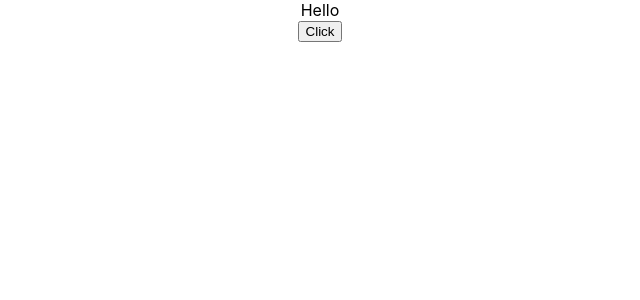
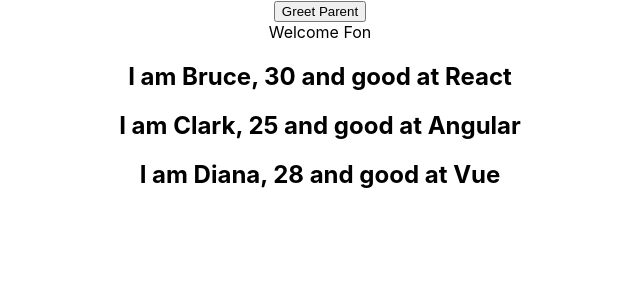
Before and after one commit to fonto1/reactTutorial, a React (Create React App) app: page / in a window 1280 px wide. Shown: the top 300 px of the page, without its empty margins (320-960 px from the left). Built offline with nearby package versions, Linux system fonts and the light colour scheme.

Commit message:
new lessons

```diff
--- a/src/App.js
+++ b/src/App.js
@@ -9,12 +9,15 @@ import Counter from "./components/Counter.js";
 import { FunctionClick } from "./components/FunctionClick.js";
 import { ClassClicks } from "./components/ClassClicks.js";
 import EventBind from "./components/EventBind.js";
+import ParentComponent from "./components/ParentComponent.js";
+import UserGreeting from "./components/UserGreeting.js";
+import NameList from "./components/NameList.js";
 
 function App() {
   return (
     <div className="App">
-      <EventBind />
-      {/* <FunctionClick />
+      {/*<EventBind />
+      <FunctionClick />
       <ClassClicks />
       <Greet name="Fon" heroName="superman">
         <p>this is children props</p>
@@ -31,6 +34,9 @@ function App() {
 
       <Greet name="Test" heroName="wonderman" />
       <Welcome name="Fon" heroName="superman" />*/}
+      <ParentComponent />
+      <UserGreeting />
+      <NameList />
     </div>
   );
 }
--- /dev/null
+++ b/src/components/ChildComponent.js
@@ -0,0 +1,12 @@
+import React from "react";
+
+export function ChildComponent(props) {
+  return (
+    <div>
+      {/* <button onClick={props.greetHandler}>Greet Parent</button>*/}
+      {/* Använder ParentComponent som props   */}
+
+      <button onClick={() => props.greetHandler("child")}>Greet Parent</button>
+    </div>
+  );
+}
--- /dev/null
+++ b/src/components/NameList.js
@@ -0,0 +1,40 @@
+import React from "react";
+import Person from "./Person";
+
+export default function NameList() {
+  const names = ["Bruce", "Clark", "Diana"];
+  const persons = [
+    {
+      id: 1,
+      name: "Bruce",
+      age: 30,
+      skill: "React",
+    },
+    {
+      id: 2,
+      name: "Clark",
+      age: 25,
+      skill: "Angular",
+    },
+    {
+      id: 3,
+      name: "Diana",
+      age: 28,
+      skill: "Vue",
+    },
+  ];
+  const nameList = names.map((name) => <h2 key={name}>{name}</h2>);
+  const personList = persons.map((person) => (
+    <h2 key={person.name}>
+      I am {person.name}, {person.age} and good at {person.skill}
+    </h2>
+  ));
+
+  const personList2 = persons.map((person) => (
+    <Person key={person.id} person={person} />
+  ));
+
+  //   return <div>{personList}</div>;
+
+  return <div>{personList2}</div>;
+}
--- /dev/null
+++ b/src/components/ParentComponent.js
@@ -0,0 +1,28 @@
+import React, { Component } from "react";
+import { ChildComponent } from "./ChildComponent";
+
+class ParentComponent extends Component {
+  constructor(props) {
+    super(props);
+
+    this.state = {
+      parentName: "Parent",
+    };
+
+    this.greetParent = this.greetParent.bind(this);
+  }
+
+  greetParent(childName) {
+    alert(`Hello ${this.state.parentName} from ${childName}`);
+  }
+
+  render() {
+    return (
+      <div>
+        <ChildComponent greetHandler={this.greetParent} />
+      </div>
+    );
+  }
+}
+
+export default ParentComponent;
--- /dev/null
+++ b/src/components/Person.js
@@ -0,0 +1,12 @@
+import React from "react";
+
+export default function Person(props) {
+  return (
+    <div>
+      <h2>
+        I am {props.person.name}, {props.person.age} and good at{" "}
+        {props.person.skill}
+      </h2>
+    </div>
+  );
+}
--- /dev/null
+++ b/src/components/UserGreeting.js
@@ -0,0 +1,48 @@
+import React, { Component } from "react";
+
+class UserGreeting extends Component {
+  constructor(props) {
+    super(props);
+
+    this.state = {
+      isLoggedIn: true,
+    };
+  }
+
+  render() {
+    // SHORT CIRCUIT OPERATOR, när du vill render something or nothing
+    // om användaren är logged in render name
+    // om amvändare inte är inloggad render inget, dvs standard
+
+    return this.state.isLoggedIn && <div>Welcome Fon</div>; // kollar om första statement är true eller false
+
+    // TERNARY CONDITIONAL OPERATOER, ANVÄNDS MEST!
+    /*
+    return this.state.isLoggedIn ? ( // kolla först om första statement är true eller false
+      <div>Welcome Fon</div> // true returns
+    ) : (
+      <div>Welcome Guest</div> // false returns
+    );
+
+    */
+    // ELEMENT VARIABLER RENDERING
+
+    // let message;
+    // if (this.state.isLoggedIn) {
+    //   message = <div>Welcome Fon</div>;
+    // } else {
+    //   message = <div>Welcome Guest</div>;
+    // }
+    // return <div>{message}</div>;
+
+    // IF ELSE CONDITIONAL RENDERING
+
+    // if (this.state.isLoggedIn) {
+    //   return <div>Welcome Fon</div>;
+    // } else {
+    //   return <div>Welcome Guest</div>;
+    // }
+  }
+}
+
+export default UserGreeting;
```
Also changed, not shown: 1 other file (tests, documents, lock files or other folders).
